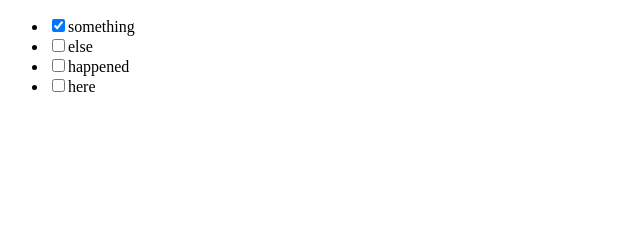
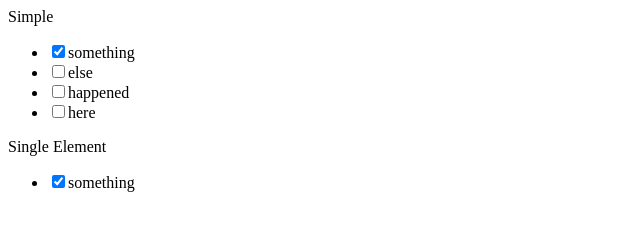
Before and after one commit to imapersonman/MercuryPicker, a plain HTML site: page index.html in a window 1280 px wide. Shown: the whole page, without its empty margins (0-640 px from the left). Drawn offline with Linux system fonts and the light colour scheme.

Commit message:
Added a second example

```diff
--- a/index.html
+++ b/index.html
@@ -4,12 +4,22 @@
     <title>Mercury Picker</title>
   </head>
   <body>
+    <div>
+      <label>Simple</label>
       <ul class="mercury-picker">
         <li><label><input type="checkbox" />something</label></li>
         <li><label><input type="checkbox" />else</label></li>
         <li><label><input type="checkbox" />happened</label></li>
         <li><label><input type="checkbox" />here</label></li>
       </ul>
+    </div>
+    <div>
+      <label>Single Element</label>
+      <ul class="mercury-picker">
+        <li><label><input type="checkbox" />something</label></li>
+      </ul>
+    </div>
+
     <script>
       const pickers = document.querySelectorAll('.mercury-picker')
       for (const p of pickers) {
```
Lines whose indentation alone changed are shown as unchanged.
